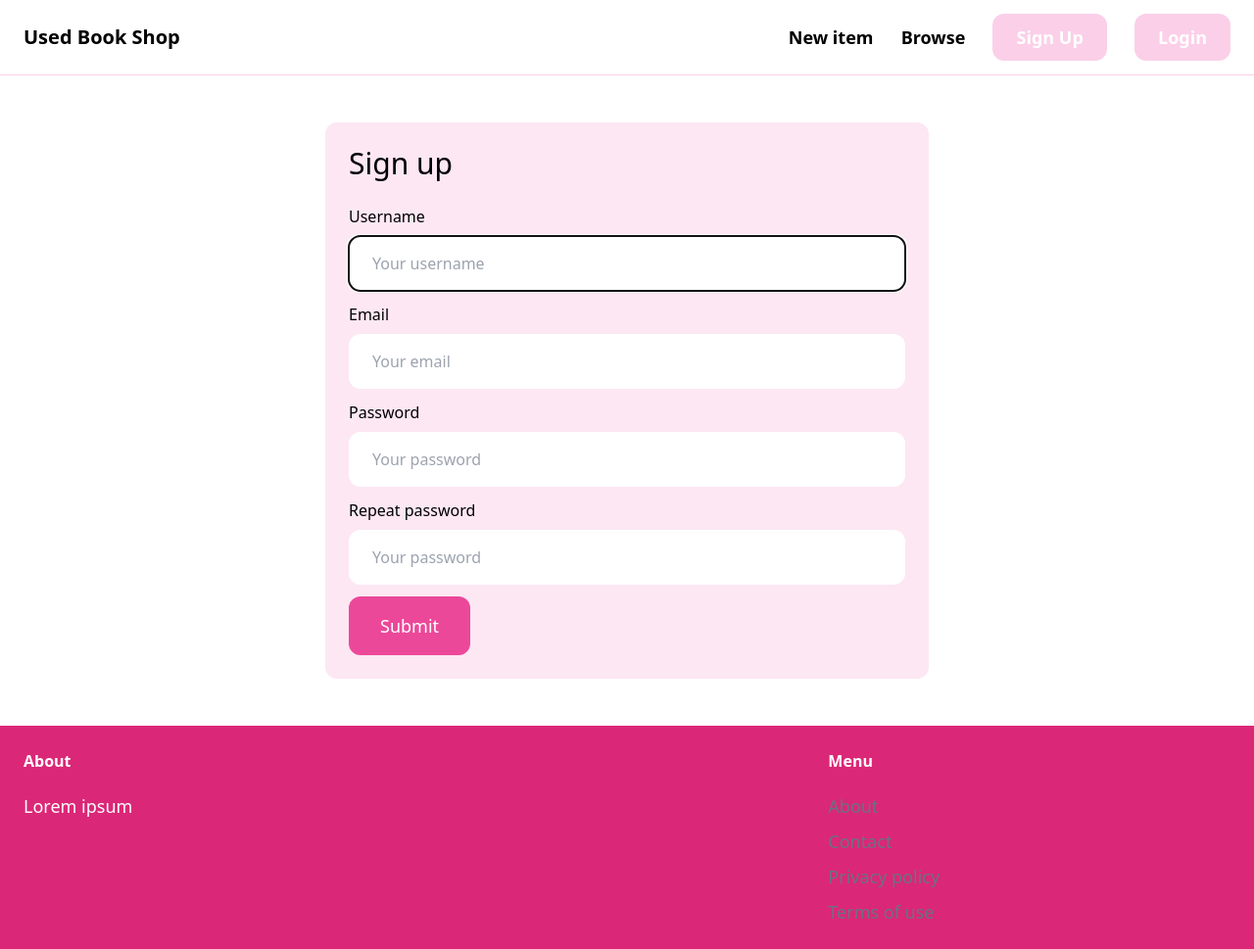
After one commit to edieski/django_book_shop, a Django app: page /core/signup/ in a window 1280 px wide. The commit adds this page. Shown: the whole page at 98% size. Run offline with Django 4.2, Linux system fonts and the light colour scheme; some libraries are stand-ins or nearby versions.

Commit message:
finished sign up

```diff
--- /dev/null
+++ b/used_books/core/forms.py
@@ -0,0 +1,28 @@
+from django import forms
+from django.contrib.auth.forms import UserCreationForm
+from django.contrib.auth.models import User
+
+class SignupForm(UserCreationForm):
+    class Meta:
+        model = User
+        fields = ('username', 'email', 'password1', 'password2')
+
+    username = forms.CharField(widget=forms.TextInput(attrs={
+        'placeholder' : 'Your username',
+        'class' : 'w-full py-4 px-6 rounded-xl'
+    }))
+
+    email = forms.CharField(widget=forms.TextInput(attrs={
+        'placeholder' : 'Your email',
+        'class' : 'w-full py-4 px-6 rounded-xl'
+    }))
+
+    password1 = forms.CharField(widget=forms.TextInput(attrs={
+        'placeholder' : 'Your password',
+        'class' : 'w-full py-4 px-6 rounded-xl'
+    }))
+
+    password2 = forms.CharField(widget=forms.TextInput(attrs={
+        'placeholder' : 'Your password',
+        'class' : 'w-full py-4 px-6 rounded-xl'
+    }))
--- a/used_books/core/templates/core/base.html
+++ b/used_books/core/templates/core/base.html
@@ -9,12 +9,12 @@
     </head>
     <body>
         <nav class="py-6 px-6 flex justify-between items-center border-b border-pink-200">
-            <a href="{% url 'index' %}", class = "text-xl font-semibold">Used Book Shop</a>
+            <a href="{% url 'core:index' %}" class = "text-xl font-semibold">Used Book Shop</a>
 
             <div class="space-x-6" >
                 <a href="#" class = "text-lg font-semibold hover:text-pink-500">New item</a>
                 <a href="#" class = "text-lg font-semibold hover:text-pink-500">Browse</a>
-                <a href="#" class = "px-6 py-3 text-lg font-semibold bg-pink-200 text-white rounded-xl hover:bg-pink-500">Sign Up</a>
+                <a href="{% url 'core:signup' %}" class = "px-6 py-3 text-lg font-semibold bg-pink-200 text-white rounded-xl hover:bg-pink-500">Sign Up</a>
                 <a href="#" class = "px-6 py-3 text-lg font-semibold bg-pink-200 text-white rounded-xl hover:bg-pink-500">Login</a>
             </div>
         </nav>
@@ -36,7 +36,7 @@
 
                 <ul class = "space-y-2">
                     <li><a href="#" class="text-lg text-gray-500 hover:text-gray-700">About</a></li>
-                    <li><a href="{% url 'contact' %}" class="text-lg text-gray-500 hover:text-gray-700">Contact</a></li>
+                    <li><a href="{% url 'core:contact' %}" class="text-lg text-gray-500 hover:text-gray-700">Contact</a></li>
                     <li><a href="#" class="text-lg text-gray-500 hover:text-gray-700">Privacy policy</a></li>
                     <li><a href="#" class="text-lg text-gray-500 hover:text-gray-700">Terms of use</a></li>
 
--- /dev/null
+++ b/used_books/core/templates/core/signup.html
@@ -0,0 +1,47 @@
+
+
+{% extends 'core/base.html' %}
+
+{% block title %}Sign up{% endblock %}
+
+{% block content %}
+<div class="w-1/2 my-6 mx-auto p-6 bg-pink-100 rounded-xl">
+    <h1 class="mb-6 text-3xl">Sign up</h1>
+
+    <form method="post" action=".">
+        {% csrf_token %}
+
+        <div class="mb-3">
+            <label class="inline-block mb-2">Username</label><br>
+            {{ form.username }}
+        </div>
+
+        <div class="mb-3">
+            <label class="inline-block mb-2">Email</label><br>
+            {{ form.email }}
+        </div>
+
+        <div class="mb-3">
+            <label class="inline-block mb-2">Password</label><br>
+            {{ form.password1 }}
+        </div>
+
+        <div class="mb-3">
+            <label class="inline-block mb-2">Repeat password</label><br>
+            {{ form.password2 }}
+        </div>
+
+        {% if form.errors or form.non_field_errors %}
+            <div class="mb-3 p-6 bg-red-100 rounded-xl">
+                {% for field in form %}
+                    {{ field.errors }}
+                {% endfor %}
+
+                {{ form.non_field_errors }}
+            </div>
+        {% endif %}
+
+        <button class="py-4 px-8 text-lg bg-pink-500 hover:bg-pink-700 rounded-xl text-white">Submit</button>
+    </form>
+</div>
+{% endblock %}
--- a/used_books/core/urls.py
+++ b/used_books/core/urls.py
@@ -1,7 +1,10 @@
 from django.urls import path
 from . import views
 
+app_name = 'core'
+
 urlpatterns = [
     path('home', views.index, name='index'),
-    path('contact/', views.contact, name = 'contact')
+    path('contact/', views.contact, name = 'contact') ,
+    path('signup/', views.signup, name= 'signup')
 ]
--- a/used_books/core/views.py
+++ b/used_books/core/views.py
@@ -1,6 +1,8 @@
-from django.shortcuts import render
+from django.shortcuts import render, redirect
 
 from items.models import Category, Item
+
+from .forms import SignupForm
 
 # Create your views here.
 def index(request):
@@ -14,3 +16,18 @@ def index(request):
 
 def contact(request):
     return render(request, 'core/contact.html')
+
+
+def signup(request):
+    if request.method == 'POST':
+        form = SignupForm(request.POST)
+        if form.is_valid():
+            form.save()
+
+            return redirect('/login/')
+    else:
+        form = SignupForm()
+
+    return render(request, 'core/signup.html', {
+        'form' : form
+    })
```
